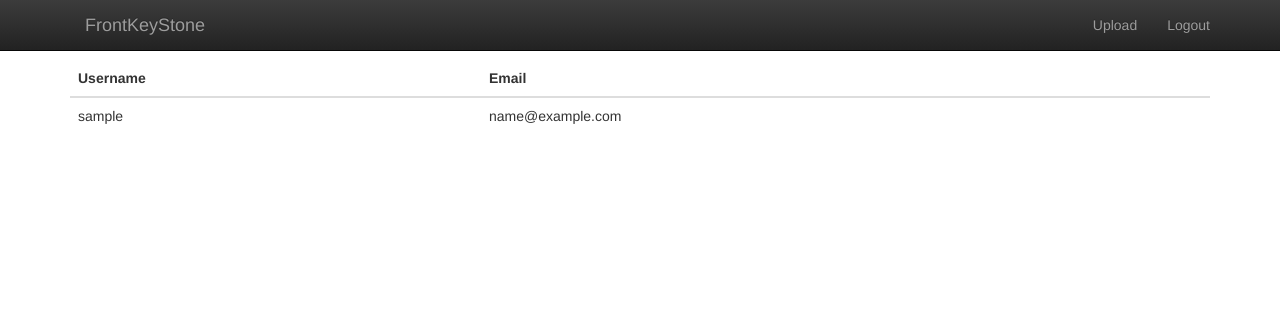
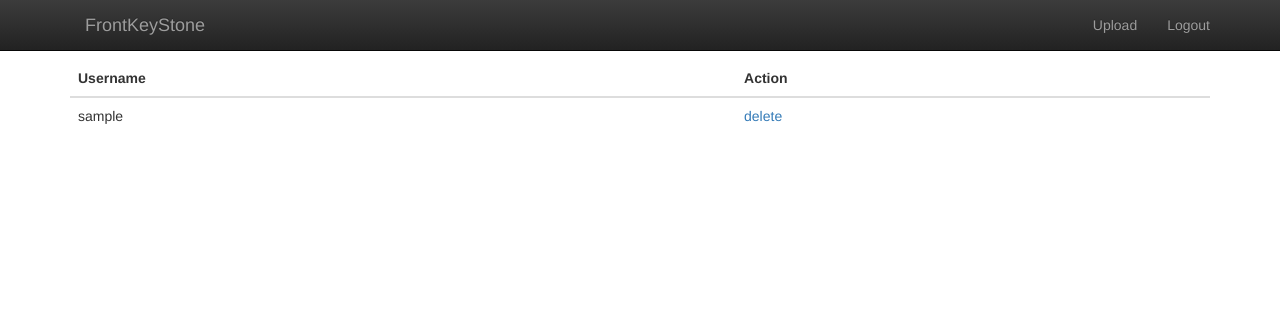
Before and after one commit to Ingesup-Lab-OS/OS-FileHoster, a Django app: template os_file_hoster/templates/user/list.html in a window 1280 px wide. Shown: the top 311 px of the page. Run offline with Django 3.2, Linux system fonts and the light colour scheme; the template is opened without the code that fills it: values that come from a table or form of the project are taken from there, others are empty; the visitor is signed in with stand-in values (Sample User, id 1); data comes from the database, SQL or seed files in the repository; parts of the project's set-up code (start-up, migrations or seed data) failed here and were passed over; some libraries are stand-ins or nearby versions.

Commit message:
Simple users features

```diff
--- a/os_file_hoster/apps/user_manager/urls.py
+++ b/os_file_hoster/apps/user_manager/urls.py
@@ -3,6 +3,7 @@ from django.views.generic import TemplateView
 from os_file_hoster.apps.user_manager import views
 
 urlpatterns = patterns('',
-    url(r'^user/new/$', views.user_new, name='user_new'),
-    url(r'^user/list/$', views.user_list, name='user_list'),
+    url(r'^new/$', views.user_new, name='user_new'),
+    url(r'^list/$', views.user_list, name='user_list'),
+    url(r'^delete/(?P<id>\w+)/$', views.user_delete, name='user_delete'),
 )
--- a/os_file_hoster/templates/user/list.html
+++ b/os_file_hoster/templates/user/list.html
@@ -4,12 +4,12 @@
 <table class="table">
 	<thead>
 		<th>Username</th>
-		<th>Email</th>
+		<th>Action</th>
 	</thead>
 {% for user in users %}
 	<tr>
 		<td>{{ user.username  }}</td>
-		<td>{{ user.email }}</td>
+		<td><a href="{% url 'os_file_hoster.apps.user_manager.views.user_delete' user.id %}">delete</a></td>
 	</tr>
 {% endfor %}
 </table>
--- a/os_file_hoster/templates/user/new.html
+++ b/os_file_hoster/templates/user/new.html
@@ -1,7 +1,7 @@
 {% extends "layout.html" %}
 
 {% block content %}
-<form action="/users/new/" method="POST">
+<form action="/user/new/" method="POST">
 	{% csrf_token %}
 	<input type="text" name="username" />
 	<input type="email" name="email" />
```
Also changed, not shown: os_file_hoster/apps/user_manager/views.py (+12 -13 lines).
